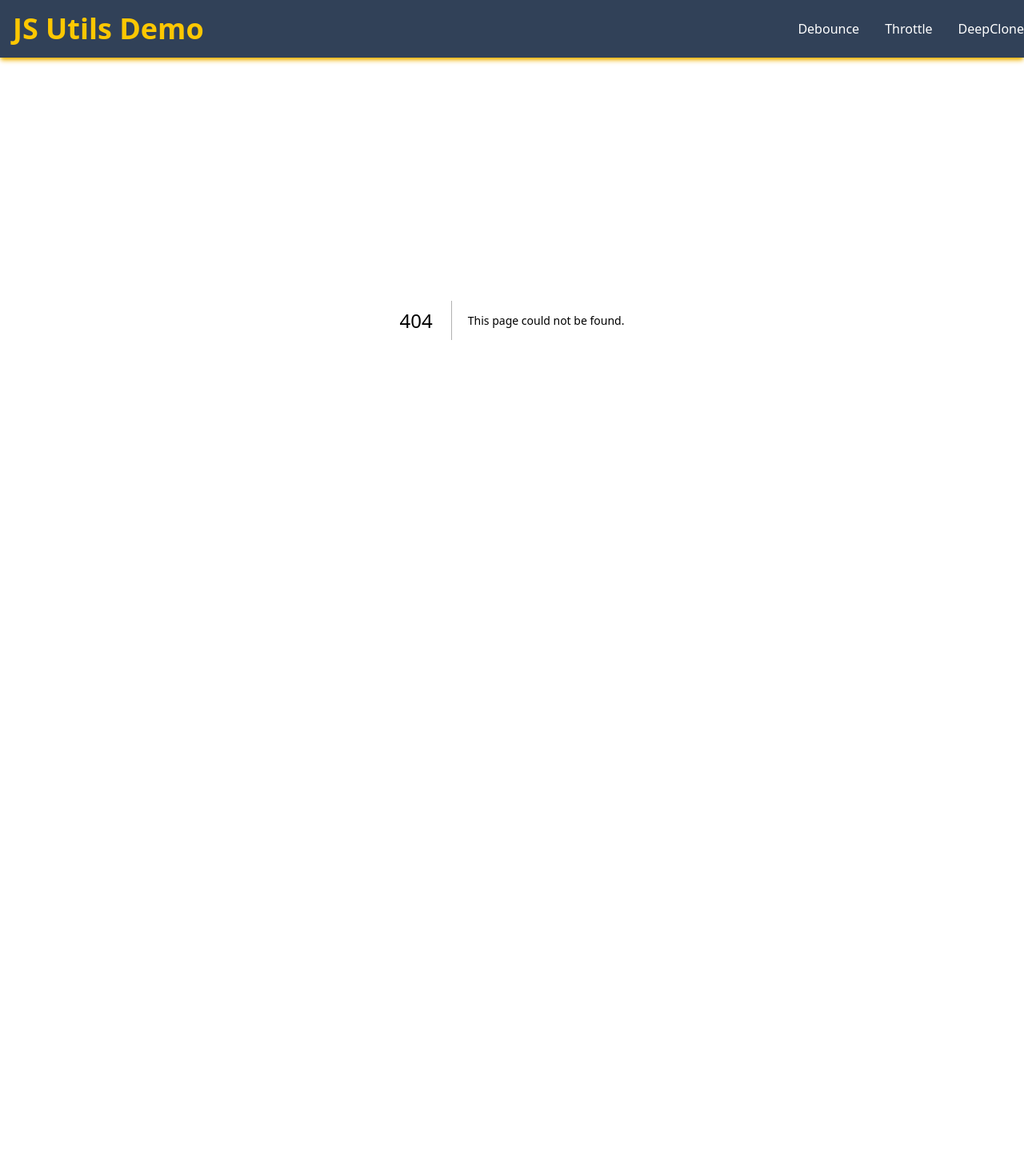
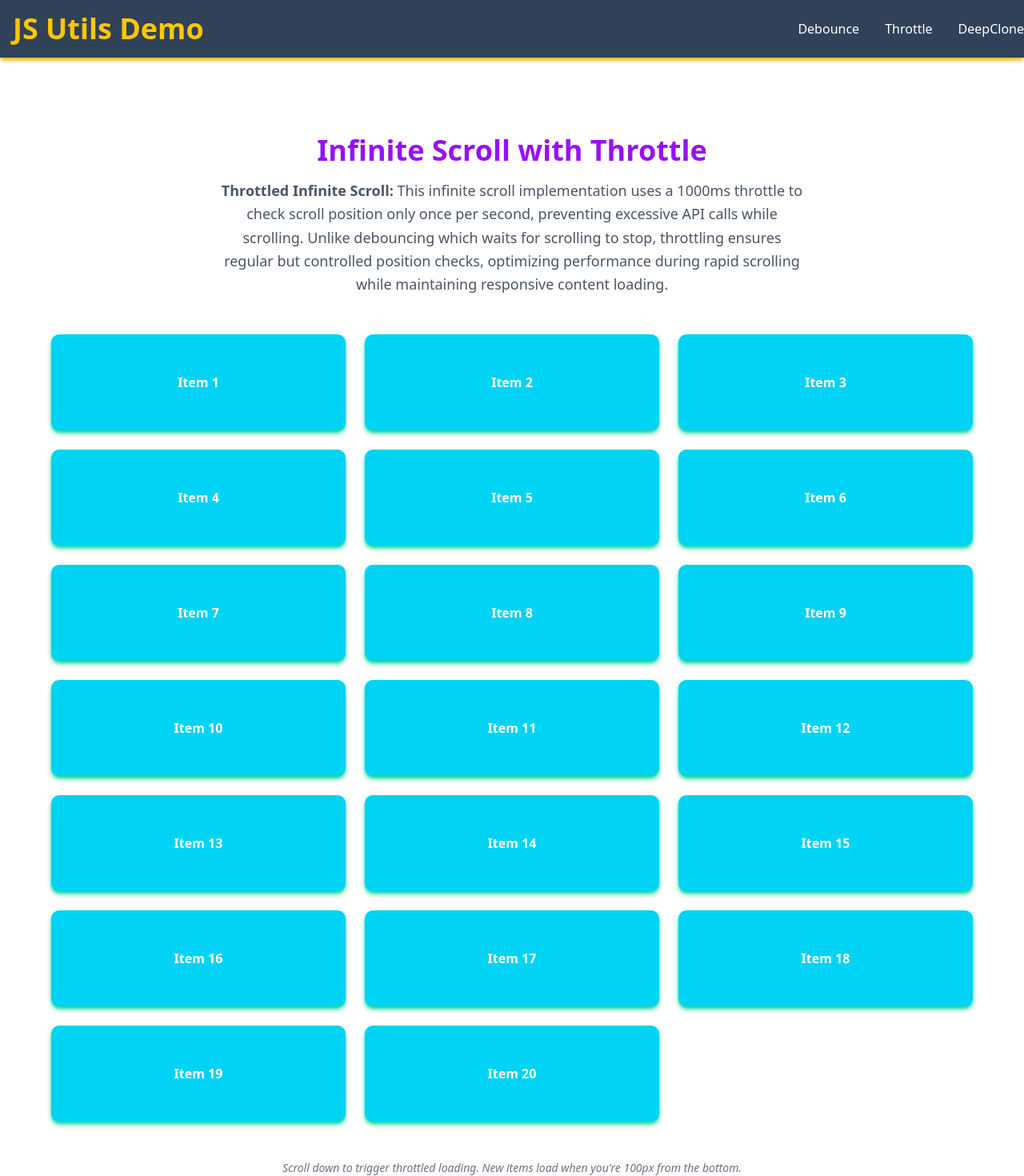
Before and after one commit to Yesserabedlmoujib/nextjs-custom-utils, a Next.js app: page /throttleExamples/infinite-scroll in a window 1280 px wide. Before the commit this address had no page. Shown: the whole page at 80% size. Before the commit the page ends 800 px from the top, so only its background shows below. Built offline with nearby package versions, Linux system fonts and the light colour scheme.

Commit message:
implemented throttled infinite scroll component

```diff
--- a/package.json
+++ b/package.json
@@ -20,6 +20,7 @@
     "react-dom": "19.1.0",
     "react-icons": "^5.5.0",
     "tailwind-merge": "^3.3.1",
+    "uuid": "^13.0.0",
     "zod": "^4.1.12"
   },
   "devDependencies": {
--- a/src/app/page.tsx
+++ b/src/app/page.tsx
@@ -6,7 +6,10 @@ import Search from "./debounceExamples/search/page";
 export default function Home() {
   return (
     <>
-    <MiniHeader/>
+      <div className="hidden xl:block">
+        <MiniHeader />
+      </div>
+
       <Search />
       <Filters />
       <Register />
--- /dev/null
+++ b/src/app/throttleExamples/infinite-scroll/page.tsx
@@ -0,0 +1,114 @@
+"use client";
+
+import { throttle } from "@/lib/utils";
+import { useEffect, useState } from "react";
+import { v4 as uuidv4 } from "uuid";
+
+interface Item {
+  id: string;
+  text: string;
+}
+
+export default function InfiniteScrollPage() {
+  const [items, setItems] = useState<Item[]>([]);
+  const [page, setPage] = useState(1);
+  const [loading, setLoading] = useState(false);
+
+  // Simulated API fetch
+  const fetchItems = async (page: number) => {
+    setLoading(true);
+    console.log(`Fetching page ${page}...`);
+
+    await new Promise((resolve) => setTimeout(resolve, 800));
+
+    const newItems = Array.from({ length: 10 }, (_, i) => ({
+      id: uuidv4(), // Truly unique ID
+      text: `Item ${(page - 1) * 10 + i + 1}`,
+    }));
+
+    setItems((prev) => [...prev, ...newItems]);
+    setLoading(false);
+  };
+
+  // Initial load
+  useEffect(() => {
+    fetchItems(1);
+  }, []);
+
+  // Throttled scroll handler
+  useEffect(() => {
+    const handleScroll = throttle(() => {
+      const { scrollTop, scrollHeight, clientHeight } =
+        document.documentElement;
+
+      // When user is near bottom
+      if (scrollTop + clientHeight >= scrollHeight - 100 && !loading) {
+        setPage((prev) => prev + 1);
+      }
+    }, 1000);
+
+    window.addEventListener("scroll", handleScroll);
+    return () => window.removeEventListener("scroll", handleScroll);
+  }, [loading]);
+
+  // Fetch items when page changes
+  useEffect(() => {
+    if (page > 1) fetchItems(page);
+  }, [page]);
+
+  return (
+    <section
+      id="Infinite Scroll API Loader"
+      className="flex flex-col items-center justify-center min-h-screen pt-34 px-4 xl:px-0"
+    >
+      {/* Header Section */}
+      <div className="w-full max-w-4xl text-center mb-8 sm:mb-10 md:mb-12 pt-8">
+        <h1 className="text-2xl sm:text-3xl md:text-4xl font-bold text-purple-600 mb-3 sm:mb-4">
+          Infinite Scroll with Throttle
+        </h1>
+        <p className="text-gray-600 text-sm sm:text-base md:text-lg px-2 sm:px-4 max-w-3xl mx-auto leading-relaxed">
+          <strong>Throttled Infinite Scroll:</strong> This infinite scroll
+          implementation uses a 1000ms throttle to check scroll position only
+          once per second, preventing excessive API calls while scrolling.
+          Unlike debouncing which waits for scrolling to stop, throttling
+          ensures regular but controlled position checks, optimizing performance
+          during rapid scrolling while maintaining responsive content loading.
+        </p>
+      </div>
+
+      {/* Items Grid */}
+      <div className="w-full max-w-6xl mx-auto">
+        <div className="grid grid-cols-1 sm:grid-cols-2 md:grid-cols-3 gap-4 sm:gap-6">
+          {items.map((item) => (
+            <div
+              key={item.id}
+              className="bg-cyan-400 rounded-lg shadow-md shadow-emerald-400 p-4 sm:p-6 text-center text-white font-semibold hover:shadow-lg transition-all duration-200 min-h-[120px] flex items-center justify-center"
+            >
+              {item.text}
+            </div>
+          ))}
+        </div>
+
+        {/* Loading indicator - placed outside the grid to prevent layout shifts */}
+        {loading && (
+          <div className="mt-8 sm:mt-10 text-center">
+            <div className="inline-flex items-center gap-3 bg-blue-100 text-blue-700 px-6 py-3 rounded-full font-medium">
+              <div className="w-4 h-4 border-2 border-blue-600 border-t-transparent rounded-full animate-spin"></div>
+              Loading more items...
+            </div>
+          </div>
+        )}
+
+        {/* Educational Footer */}
+        {!loading && items.length > 0 && (
+          <div className="mt-8 sm:mt-12 text-center">
+            <p className="text-gray-500 text-sm italic">
+              Scroll down to trigger throttled loading. New items load when
+              you're 100px from the bottom.
+            </p>
+          </div>
+        )}
+      </div>
+    </section>
+  );
+}
--- a/src/app/throttleExamples/page.tsx
+++ b/src/app/throttleExamples/page.tsx
@@ -1,10 +1,12 @@
 import MiniHeader from "@/components/reusable/MiniHeader";
+import InfiniteScroll from "./infinite-scroll/page";
 import Parallax from "./parallax/page";
 import ScrollProgress from "./scroll-progress/page";
 
 export default function throttle() {
   return (
     <>
+      <div className="hidden xl:block">
         <MiniHeader
           navItems={[
             { name: "Parallax", href: "parallax" },
@@ -15,8 +17,11 @@ export default function throttle() {
             },
           ]}
         />
+      </div>
+
       <Parallax />
       <ScrollProgress />
+      <InfiniteScroll />
     </>
   );
 }
--- a/src/components/MobileNav.tsx
+++ b/src/components/MobileNav.tsx
@@ -3,7 +3,7 @@
 import Link from "next/link";
 import { usePathname } from "next/navigation";
 import { CiMenuFries } from "react-icons/ci";
-import { Sheet, SheetContent, SheetTrigger } from "./ui/sheet";
+import { Sheet, SheetContent, SheetTitle, SheetTrigger } from "./ui/sheet";
 
 interface NavLink {
   name: string;
@@ -34,6 +34,7 @@ const MobileNav: React.FC = () => {
         <CiMenuFries className="text-[32px] text-accent" />
       </SheetTrigger>
       <SheetContent>
+        <SheetTitle className="sr-only"></SheetTitle>
         {/* logo */}
         <div className="mt-32 mb-40 text-center text-2xl">
           <Link href="/">
```
Also changed, not shown: 1 other file (tests, documents, lock files or other folders). Lines whose indentation alone changed are shown as unchanged.
